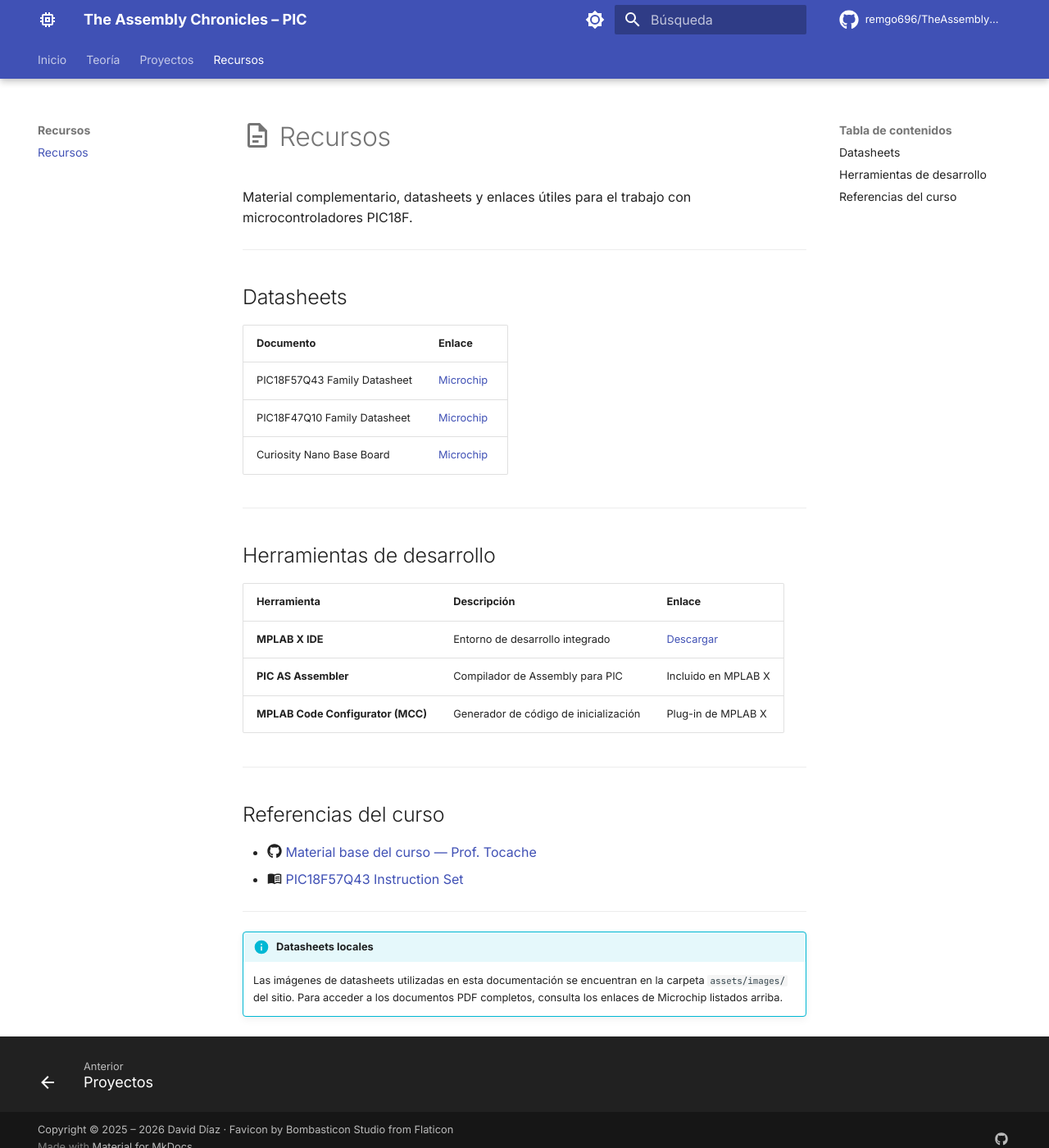
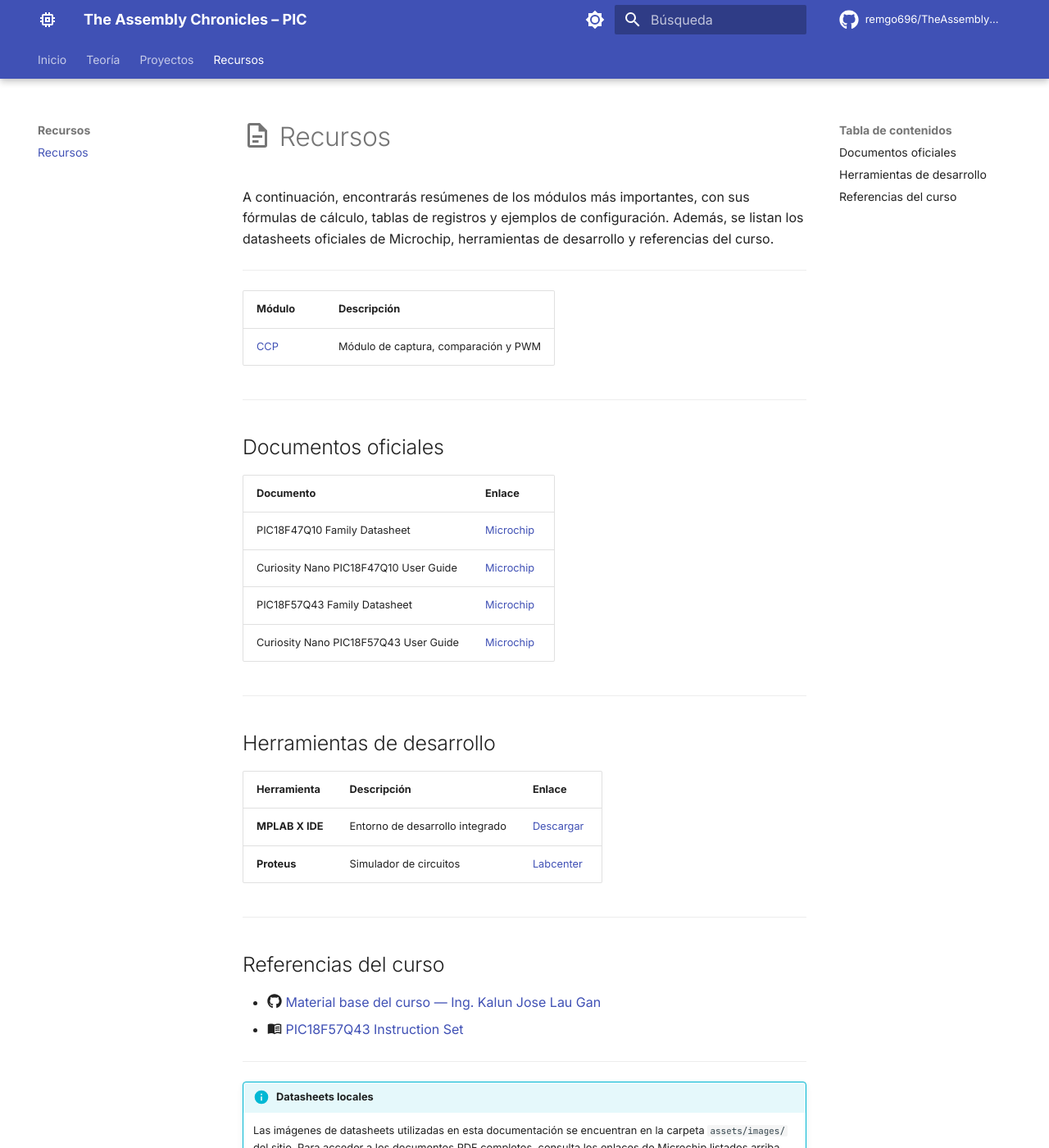
Before and after one commit to remgo696/TheAssemblyChronicles-PIC, an MkDocs documentation site: the page built from docs/recursos/index.md, in a window 1280 px wide and 1400 px high. Shown: the whole window at 82% size. Built offline with MkDocs 1.6.1 and Material for MkDocs 9.7.7, drawn with Linux system fonts in a browser that asks for light colours; comment, search, counter and statistics services are not loaded.

Commit message:
Update documentation in index.md and recursos/index.md for clarity and completeness

```diff
--- a/docs/recursos/index.md
+++ b/docs/recursos/index.md
@@ -5,17 +5,25 @@ description: Datasheets, herramientas y material complementario para PIC18F
 
 # :material-file-document-outline: Recursos
 
-Material complementario, datasheets y enlaces útiles para el trabajo con microcontroladores PIC18F.
+A continuación, encontrarás resúmenes de los módulos más importantes, con sus fórmulas de cálculo, tablas de registros y ejemplos de configuración. Además, se listan los datasheets oficiales de Microchip, herramientas de desarrollo y referencias del curso.
 
 ---
 
-## Datasheets
+| Módulo | Descripción |
+|:--|:--|
+| [CCP](/ccp.md) | Módulo de captura, comparación y PWM |
+
+---
+
+
+## Documentos oficiales
 
 | Documento | Enlace |
 |:----------|:-------|
-| PIC18F57Q43 Family Datasheet | [Microchip](https://www.microchip.com/en-us/product/PIC18F57Q43) |
-| PIC18F47Q10 Family Datasheet | [Microchip](https://www.microchip.com/en-us/product/PIC18F47Q10) |
-| Curiosity Nano Base Board | [Microchip](https://www.microchip.com/en-us/development-tool/AC164162) |
+| PIC18F47Q10 Family Datasheet | <a href="https://ww1.microchip.com/downloads/aemDocuments/documents/MCU08/ProductDocuments/DataSheets/PIC18F27-47Q10-Micorcontroller-Data-Sheet-DS40002043.pdf" target="_blank" rel="noopener noreferrer">Microchip</a> |
+| Curiosity Nano PIC18F47Q10 User Guide | <a href="https://ww1.microchip.com/downloads/aemDocuments/documents/MCU08/ProductDocuments/UserGuides/PIC18F47Q10-Curiosity-Nano-Hardware-User-Guide-40002103.pdf" target="_blank" rel="noopener noreferrer">Microchip</a> |
+| PIC18F57Q43 Family Datasheet | <a href="https://ww1.microchip.com/downloads/aemDocuments/documents/MCU08/ProductDocuments/DataSheets/PIC18F27-47-57Q43-Microcontroller-Data-Sheet-XLP-DS40002147.pdf" target="_blank" rel="noopener noreferrer">Microchip</a> |
+| Curiosity Nano PIC18F57Q43 User Guide | <a href="https://ww1.microchip.com/downloads/aemDocuments/documents/MCU08/ProductDocuments/UserGuides/PIC18F57Q43-Curiosity-Nano-HW-UserGuide-DS40002186B.pdf" target="_blank" rel="noopener noreferrer">Microchip</a> |
 
 ---
 
@@ -24,14 +32,14 @@ Material complementario, datasheets y enlaces útiles para el trabajo con microc
 | Herramienta | Descripción | Enlace |
 |:------------|:------------|:-------|
 | **MPLAB X IDE** | Entorno de desarrollo integrado | [Descargar](https://www.microchip.com/mplab/mplab-x-ide) |
-| **PIC AS Assembler** | Compilador de Assembly para PIC | Incluido en MPLAB X |
-| **MPLAB Code Configurator (MCC)** | Generador de código de inicialización | Plug-in de MPLAB X |
+| **Proteus** | Simulador de circuitos | [Labcenter](https://www.labcenter.com/downloads/) |
+
 
 ---
 
 ## Referencias del curso
 
-- :fontawesome-brands-github: [Material base del curso — Prof. Tocache](https://github.com/tocache/Microchip-PIC18F57Q43)
+- :fontawesome-brands-github: [Material base del curso — Ing. Kalun Jose Lau Gan](https://github.com/tocache/Microchip-PIC18F57Q43)
 - :material-book-open-variant: [PIC18F57Q43 Instruction Set](https://onlinedocs.microchip.com/)
 
 ---
```
Also changed, not shown: docs/index.md (+3 -3 lines).
